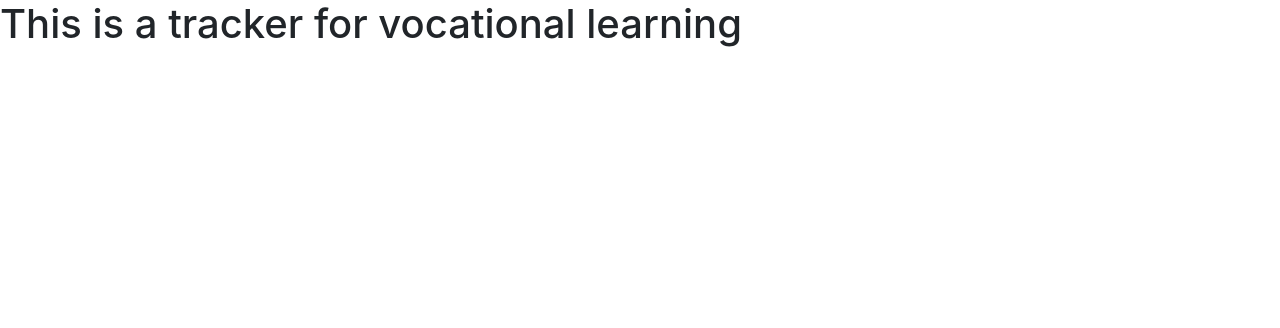
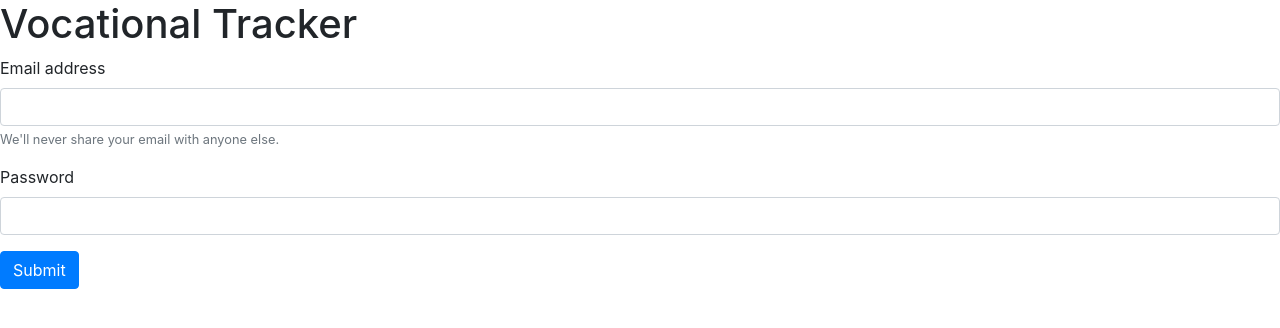
Before and after one commit to llogostevo/voctracker, a plain HTML site: page public/index.html in a window 1280 px wide. Drawn offline with nearby package versions, Linux system fonts and the light colour scheme; some packages are replaced by stand-ins of ours.

Commit message:
bootstrap login

```diff
--- a/public/index.html
+++ b/public/index.html
@@ -12,8 +12,23 @@
 </head>
 
 <body>
-<H1>This is a tracker for vocational learning</H1>
+<h1>Vocational Tracker</h1>
 
+<section>
+     <form>
+          <div class="form-group">
+            <label for="inputEmail">Email address</label>
+            <input type="email" class="form-control" id="inputEmail" aria-describedby="emailHelp">
+            <small id="emailHelp" class="form-text text-muted">We'll never share your email with anyone else.</small>
+          </div>
+          <div class="form-group">
+            <label for="userPassword">Password</label>
+            <input type="password" class="form-control" id="userPassword">
+          </div>
+          <button type="submit" class="btn btn-primary">Submit</button>
+        </form>
+
+</section>
 
 
 <!-- Optional JavaScript -->
```
